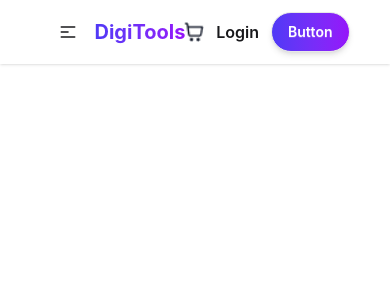
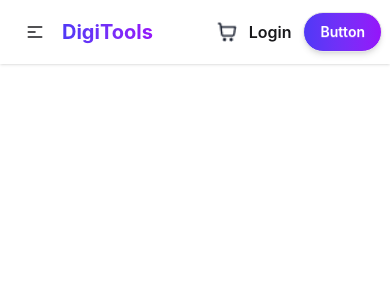
Before and after one commit to abutalha08/digi-tools-platform-A06, a React (Vite) app: page / in a window 390 px wide. Shown: the top 300 px of the page. Built offline with nearby package versions, Linux system fonts and the light colour scheme.

Commit message:
Navbar created and make this responsive

```diff
--- a/src/NavBar/NavBar.jsx
+++ b/src/NavBar/NavBar.jsx
@@ -4,7 +4,7 @@ import cartImg from "../assets/products/shopping-cart.png";
 const NavBar = () => {
     return (
         <div  className="w-full bg-base-100 shadow">
-            <div className="navbar max-w-10/12 mx-auto">
+            <div className="navbar max-w-full md:max-w-10/12 mx-auto">
 
                 <div className="navbar-start ">
                     <div className="dropdown">
```
